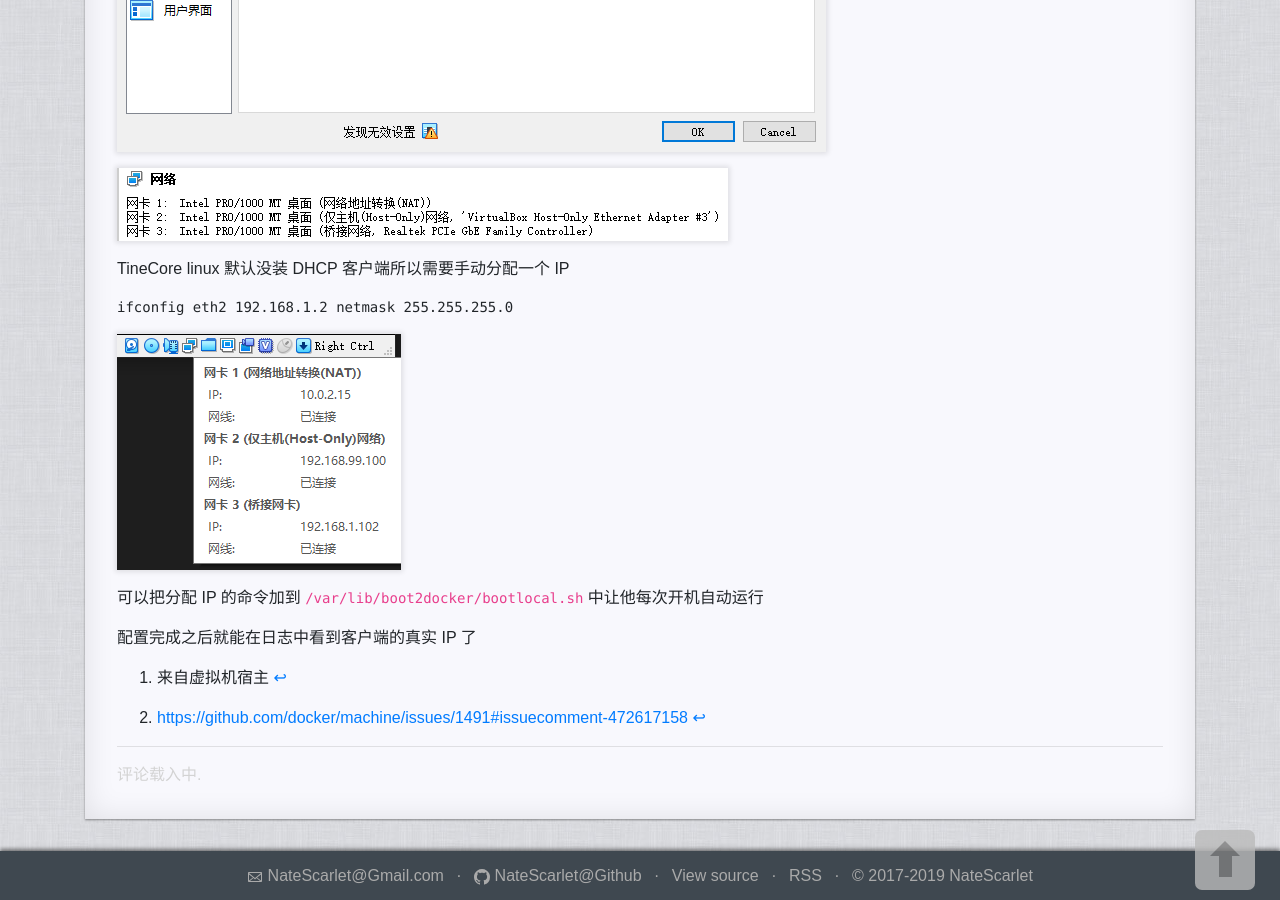
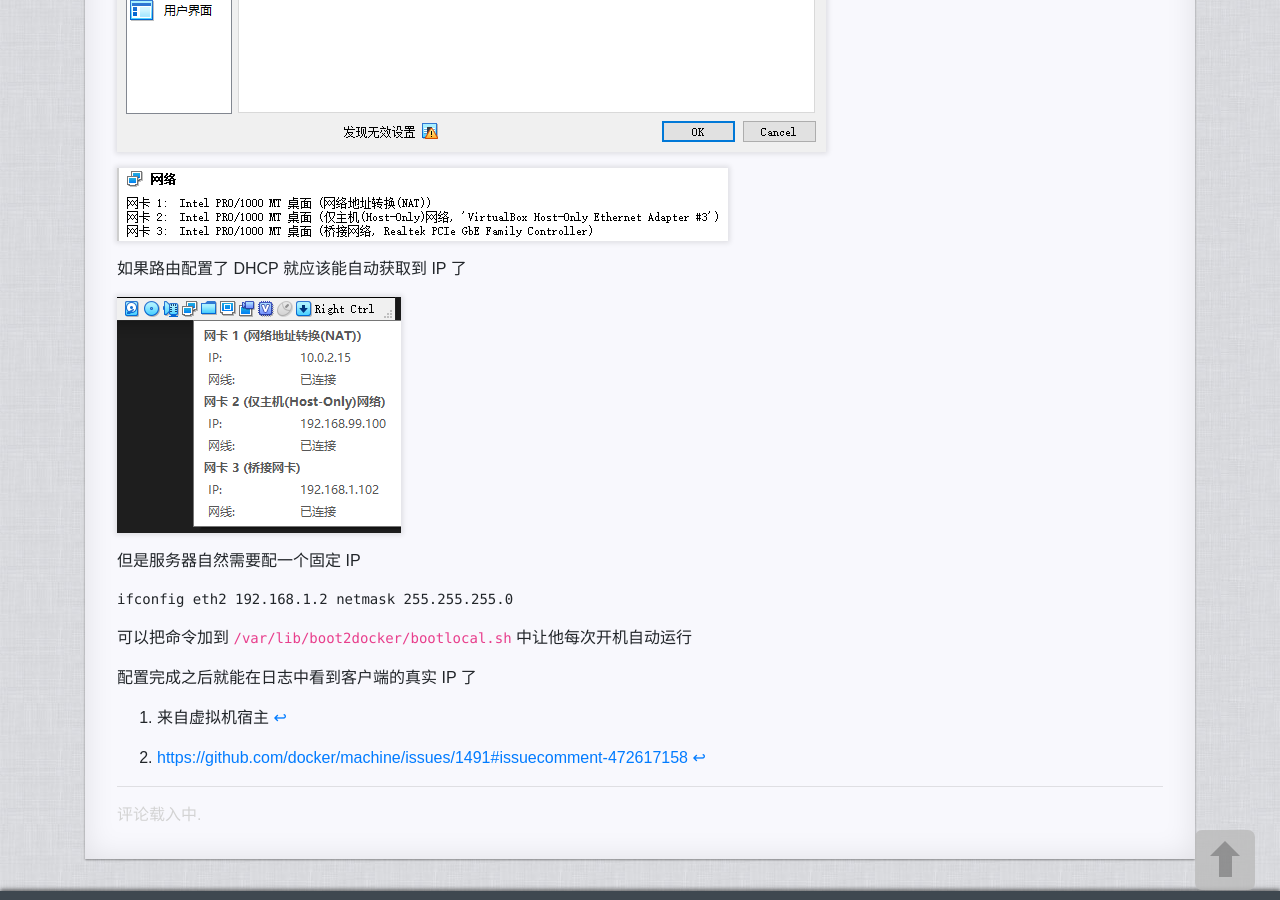
Before and after one commit to NateScarlet/NateScarlet.Github.io, a Jekyll site: the page built from _posts/2019-05-07-docker-virtualbox-使用桥接模式.md, in a window 1280 px wide and 900 px high, scrolled down 1160 px. Built offline with Jekyll 4.4.1, drawn with Linux system fonts in a browser that asks for light colours; comment, search, counter and statistics services are not loaded; a style sheet for code colours, icons or effects is not loaded.

Commit message:
docs: modify post

````diff
--- a/_posts/2019-05-07-docker-virtualbox-使用桥接模式.md
+++ b/_posts/2019-05-07-docker-virtualbox-使用桥接模式.md
@@ -21,15 +21,17 @@ categories: Docker
 
 ![修改后的类型](/images/VirtualBox_2019-05-07_21-22-30.png)
 
-TineCore linux 默认没装 DHCP 客户端所以需要手动分配一个 IP
+如果路由配置了 DHCP 就应该能自动获取到 IP 了
+
+![自动获取到的 IP](/images/Code_2019-05-07_21-34-49.png)
+
+但是服务器自然需要配一个固定 IP
 
 ```bash
 ifconfig eth2 192.168.1.2 netmask 255.255.255.0
 ```
 
-![分配好的 IP](/images/Code_2019-05-07_21-34-49.png)
-
-可以把分配 IP 的命令加到 `/var/lib/boot2docker/bootlocal.sh` 中让他每次开机自动运行
+可以把命令加到 `/var/lib/boot2docker/bootlocal.sh` 中让他每次开机自动运行
 
 配置完成之后就能在日志中看到客户端的真实 IP 了
 
````
